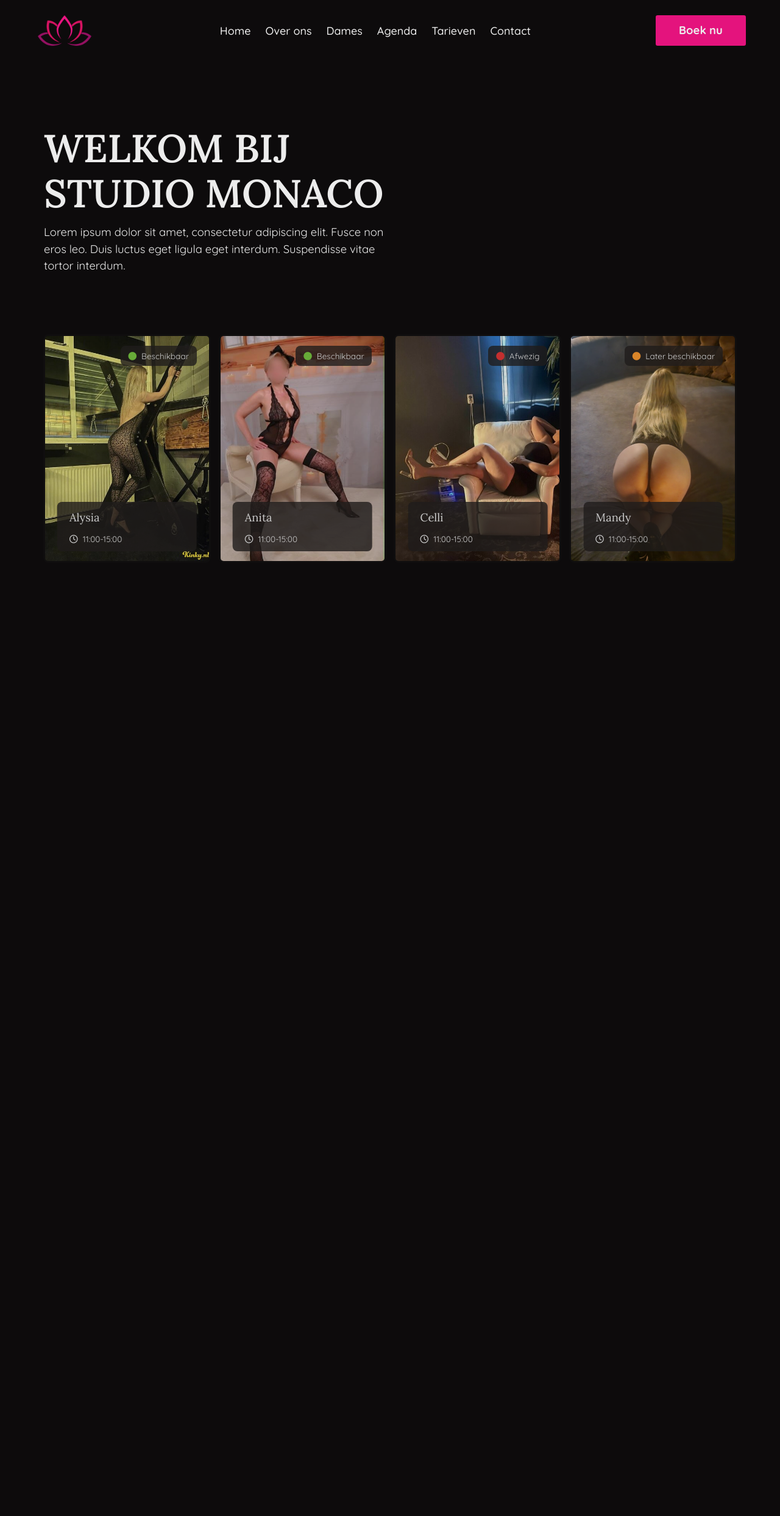
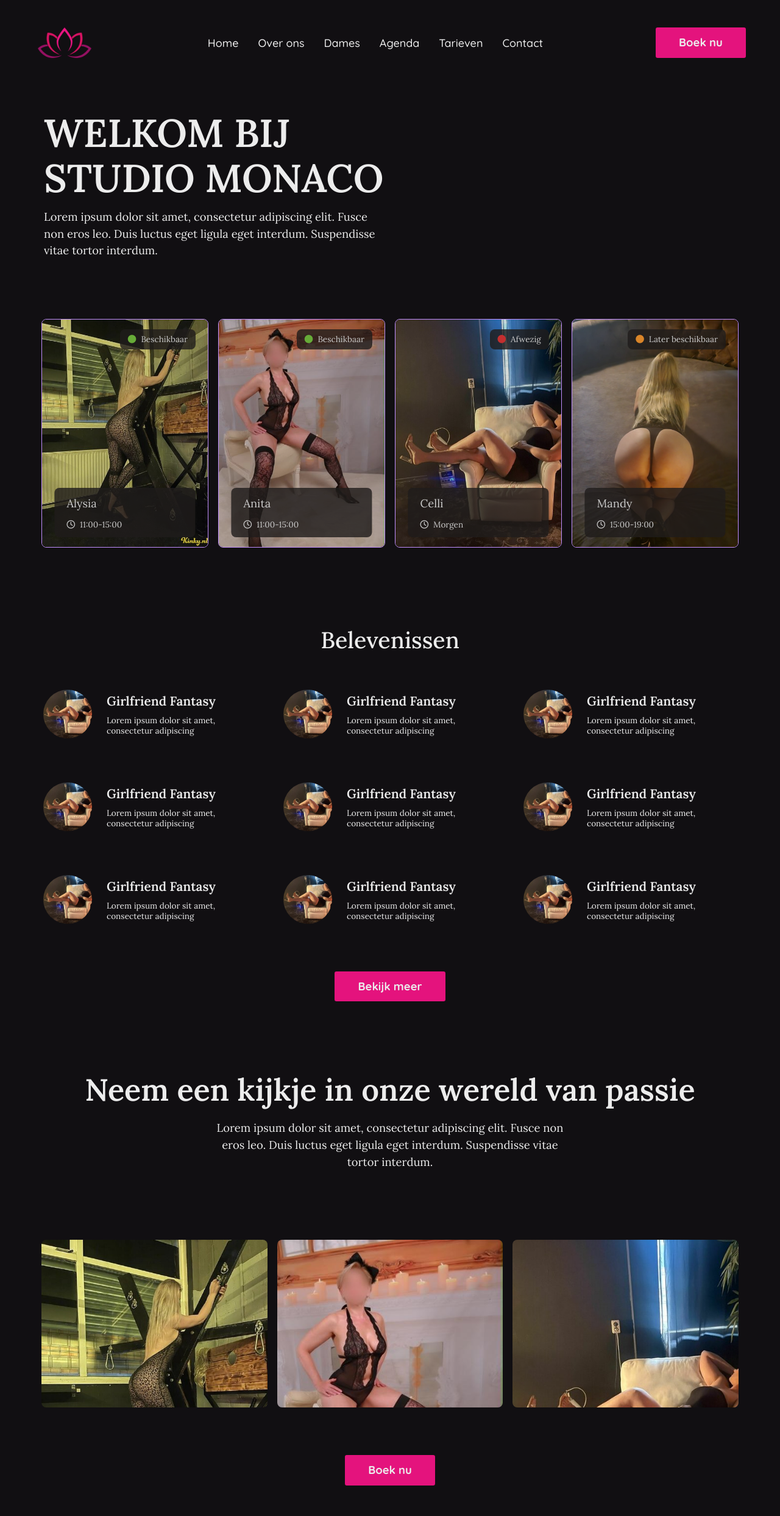
Before and after one commit to shimmy-aga/studio-monaco, a PHP site: page / in a window 1280 px wide. Shown: the whole page at 61% size. Before the commit the page ends 920 px from the top, so only its background shows below. Run offline with PHP 8.4, Linux system fonts and the light colour scheme; some libraries are stand-ins or nearby versions.

Commit message:
Highlight section + banner section

```diff
--- a/assets/css/style.css
+++ b/assets/css/style.css
@@ -26,7 +26,7 @@
    /* Theme colors */
    --color-primary: #e4137d;
    --color-secondary: #c18efe;
-   --color-dark: #0d0b0c;
+   --color-dark: #110f12;
    --color-light: #ececec;
 
    /* Raw theme colors */
@@ -91,7 +91,6 @@ a, button {
 h1, h2, h3, h4, h5 {
    font-family: inherit;
    line-height: 1.25;
-   text-wrap: balance;
    word-wrap: break-word;
 }
 
@@ -121,12 +120,19 @@ img, svg, picture {
 
 .nav {
    position: fixed;
-   top: 0; left: 0;
+   top: 20px; left: 0;
    width: 100%;
    z-index: 999;
    margin: 0 auto;
    font-family: var(--font-secondary);
+   background-color: var(--color-dark);
    font-weight: 500;
+   transition: all 0.3s ease;
+}
+
+.nav.on-scroll {
+   top: 0;
+   box-shadow: rgba(var(--color-dark-raw), 0.3) 0px 1px 5px;
 }
 
 .nav .container {
@@ -149,7 +155,7 @@ img, svg, picture {
    position: relative;
    display: inline-block;
    display: flex; flex-direction: row;
-   column-gap: 1.5rem;
+   column-gap: 2rem;
 }
 
 .nav .btn {
@@ -161,7 +167,7 @@ img, svg, picture {
 /* == Hero ========================== */
 
 .section.hero {
-   padding-top: 175px;
+   padding-top: 150px;
 }
 
 
@@ -173,7 +179,7 @@ img, svg, picture {
 .section {
    position: relative;
    width: 100%;
-   padding: 100px 0;
+   padding: 50px 0;
 }
 
 .section .container {
@@ -198,23 +204,58 @@ img, svg, picture {
    z-index: 1;
 }
 
+.single {
+   display: flex; flex-direction: column;
+   row-gap: 1.25rem;
+   text-align: center; justify-content: center; align-items: center;
+   max-width: 1200px;
+   margin: auto;
+   padding: 1rem;
+}
+
+/* == Cards ========================= */
+
 .cards-wrapper {
    position: relative;
    text-align: center;
    margin-top: 70px;
-   padding: 1.5rem;
+   padding: 1.75rem;
+
+   display: flex;
+   flex-wrap: wrap;
+   justify-content: center;
+   gap: 1rem;
 }
 
 .card {
    position: relative;
-   display: inline-block;
-   width: 275px; height: 375px;
-   margin: 0.25rem;
-   border-radius: 0.5rem;
    z-index: 1;
    transition: all 0.25s ease;
    overflow: hidden;
    cursor: pointer;
+   border: solid 1px var(--color-secondary);
+   border-radius: 0.5rem;
+}
+
+.static-card {
+   position: relative;
+   z-index: 1;
+   overflow: hidden;
+   border-radius: 0.5rem;
+}
+
+.card.slim, .static-card.slim {
+   height: 375px;
+   flex: 1 1 265px;
+   min-width: 250px;
+   max-width: 300px;
+}
+
+.card.wide, .static-card.wide {
+   height: 275px;
+   flex: 1 1 365px;
+   min-width: 325px;
+   max-width: 425px;
 }
 
 .card:after {
@@ -272,14 +313,51 @@ img, svg, picture {
    object-position: top;
 }
 
-.card.card-glass {
-   border: 0.2rem solid rgba(0, 0, 0, 0.1);
-   background-color: rgba(73, 73, 73, 0.1);
-   backdrop-filter: blur(10px);
+.card:hover {
+   transform: translateY(-12.5px);
 }
 
-.card:hover {
-   transform: translateY(-12.5px);
+/* == Highlights ==================== */
+
+.highlights-wrapper {
+   position: relative;
+   text-align: center;
+   margin-top: 30px;
+   padding: 1.75rem;
+   display: flex;
+   flex-wrap: wrap;
+   justify-content: center;
+   column-gap: 2.75rem; row-gap: 4.5rem;
+}
+
+.highlight {
+   position: relative;
+   text-align: left;
+   transition: all 0.25s ease;
+   overflow: hidden;
+   flex: 1 1 325px;
+   min-width: 250px;
+   max-width: 350px;
+   display: flex; flex-direction: row;
+   row-gap: 1rem;
+}
+
+.highlight .tiny-img-mask {
+   position: relative;
+   width: 80px; height: 80px;
+   overflow: hidden;
+   border-radius: 50%;
+   flex-shrink: 0;
+}
+
+.highlight .tiny-img-mask img {
+   width: 100%; height: 100%;
+   object-fit: cover;
+}
+
+.highlight .vertical-wrapper {
+   margin: auto;
+   margin-left: 1.5rem;
 }
 
 
@@ -316,10 +394,18 @@ img, svg, picture {
 /* ================================== */
 
 
+.primary-font {
+   font-family: var(--font-primary);
+}
+
+.secondary-font {
+   font-family: var(--font-secondary);
+}
+
 .title-small {
    font-family: inherit;
    font-size: clamp(1.75rem, 4vw, 2.35rem);
-   font-weight: 600;
+   font-weight: 500;
    line-height: 1.25;
 }
 
@@ -355,22 +441,74 @@ img, svg, picture {
    line-height: 1.5;
 }
 
-.primary-font {
-   font-family: var(--font-primary);
+.font-weight-900 {
+   font-weight: 900;
 }
 
-.secondary-font {
-   font-family: var(--font-secondary);
+.font-weight-800 {
+   font-weight: 800;
 }
 
-.emoji {
-  font-family: "Apple Color Emoji","Segoe UI Emoji","Segoe UI Symbol",
-               "Noto Color Emoji", "EmojiOne Color", sans-serif;
-  font-size: 1em; line-height: 1;
+.font-weight-700 {
+   font-weight: 700;
 }
 
+.font-weight-600 {
+   font-weight: 600;
+}
 
+.font-weight-500 {
+   font-weight: 500;
+}
 
+.font-weight-400 {
+   font-weight: 400;
+}
+
+.font-weight-300 {
+   font-weight: 300;
+}
+
+.font-weight-200 {
+   font-weight: 200;
+}
+
+.font-weight-100 {
+   font-weight: 100;
+}
+
+.text-center {
+   text-align: center;
+}
+
+.vertical-wrapper {
+   display: flex; flex-direction: column;
+   row-gap: 0.5rem;
+}
+
+.mt-top-25 {
+   margin-top: 25px;
+}
+
+.mt-top-50 {
+   margin-top: 50px;
+}
+
+.mt-top-75 {
+   margin-top: 75px;
+}
+
+.mt-top-100 {
+   margin-top: 100px;
+}
+
+.max-width-400 {
+   max-width: 400px;
+}
+
+.max-width-600 {
+   max-width: 600px;
+}
 
 
 
--- a/index.html
+++ b/index.html
@@ -24,10 +24,10 @@
 <body>
 
 
-    <!-- HEADER & NAV -->
-    <!-- ------------ -->
+    <!-- HEADER & NAV --><!-- ------------------ --><!-- ------------------ --><!-- ------------------ -->
+    <!-- ------------ --><!-- ------------------ --><!-- ------------------ --><!-- ------------------ -->
 
-    <nav class="nav">
+    <nav id="nav" class="nav">
         <div class="container">
 
             <div class="logo">
@@ -49,8 +49,8 @@
     </nav>
 
 
-    <!-- HERO SECTION -->
-    <!-- ------------ -->
+    <!-- HERO SECTION --><!-- ------------------ --><!-- ------------------ --><!-- ------------------ -->
+    <!-- ------------ --><!-- ------------------ --><!-- ------------------ --><!-- ------------------ -->
 
     <section class="hero section">
         <div class="container flexbox">
@@ -65,7 +65,7 @@
 
             <div class="cards-wrapper">
 
-                <div class="card card-glass">
+                <div class="card slim">
 
                     <img src="assets/media/alysia.jpg" alt="">
                     <div class="info">
@@ -78,7 +78,7 @@
 
                 </div>
 
-                <div class="card card-glass">
+                <div class="card slim">
 
                     <img src="assets/media/anita.jpg" alt="">
                     <div class="info">
@@ -91,12 +91,12 @@
 
                 </div>
 
-                <div class="card card-glass">
+                <div class="card slim">
 
                     <img src="assets/media/celli.jpg" alt="">
                     <div class="info">
                         <p class="text-medium">Celli</p>
-                        <p class="text-small secondary-font"><i class="fa-regular fa-clock"></i>11:00-15:00</p>
+                        <p class="text-small secondary-font"><i class="fa-regular fa-clock"></i>Morgen</p>
                     </div>
                     <div class="checker offline">
                         <p  class="text-small secondary-font"><i class="fa-solid fa-circle"></i>Afwezig</p>
@@ -104,12 +104,12 @@
 
                 </div>
 
-                <div class="card card-glass">
+                <div class="card slim">
 
                     <img src="assets/media/mandy.jpg" alt="">
                     <div class="info">
                         <p class="text-medium">Mandy</p>
-                        <p class="text-small secondary-font"><i class="fa-regular fa-clock"></i>11:00-15:00</p>
+                        <p class="text-small secondary-font"><i class="fa-regular fa-clock"></i>15:00-19:00</p>
                     </div>
                     <div class="checker sleep">
                         <p  class="text-small secondary-font"><i class="fa-solid fa-circle"></i>Later beschikbaar</p>
@@ -122,4 +122,153 @@
         </div>
     </section>
 
+
+    <!-- HIGHLIGHTS SECTION --><!-- ------------------ --><!-- ------------------ --><!-- ------------------ -->
+    <!-- ------------------ --><!-- ------------------ --><!-- ------------------ --><!-- ------------------ -->
+
+    <section class="section">
+        <div class="container flexbox">
+
+            <h1 class="title-small text-center">Belevenissen</h1>
+
+            <div class="highlights-wrapper">
+
+                <div class="highlight">
+
+                    <div class="tiny-img-mask"><img src="assets/media/celli.jpg" alt=""></div>
+                    <div class="vertical-wrapper">
+                        <h1 class="text-big font-weight-600">Girlfriend Fantasy</h1>
+                        <p class="text-small secondary-font">Lorem ipsum dolor sit amet, consectetur adipiscing</p>
+                    </div>
+
+                </div>
+
+                <div class="highlight">
+
+                    <div class="tiny-img-mask"><img src="assets/media/celli.jpg" alt=""></div>
+                    <div class="vertical-wrapper">
+                        <h1 class="text-big font-weight-600">Girlfriend Fantasy</h1>
+                        <p class="text-small secondary-font">Lorem ipsum dolor sit amet, consectetur adipiscing</p>
+                    </div>
+
+                </div>
+
+                <div class="highlight">
+
+                    <div class="tiny-img-mask"><img src="assets/media/celli.jpg" alt=""></div>
+                    <div class="vertical-wrapper">
+                        <h1 class="text-big font-weight-600">Girlfriend Fantasy</h1>
+                        <p class="text-small secondary-font">Lorem ipsum dolor sit amet, consectetur adipiscing</p>
+                    </div>
+
+                </div>
+
+                <div class="highlight">
+
+                    <div class="tiny-img-mask"><img src="assets/media/celli.jpg" alt=""></div>
+                    <div class="vertical-wrapper">
+                        <h1 class="text-big font-weight-600">Girlfriend Fantasy</h1>
+                        <p class="text-small secondary-font">Lorem ipsum dolor sit amet, consectetur adipiscing</p>
+                    </div>
+
+                </div>
+
+                <div class="highlight">
+
+                    <div class="tiny-img-mask"><img src="assets/media/celli.jpg" alt=""></div>
+                    <div class="vertical-wrapper">
+                        <h1 class="text-big font-weight-600">Girlfriend Fantasy</h1>
+                        <p class="text-small secondary-font">Lorem ipsum dolor sit amet, consectetur adipiscing</p>
+                    </div>
+
+                </div>
+
+                <div class="highlight">
+
+                    <div class="tiny-img-mask"><img src="assets/media/celli.jpg" alt=""></div>
+                    <div class="vertical-wrapper">
+                        <h1 class="text-big font-weight-600">Girlfriend Fantasy</h1>
+                        <p class="text-small secondary-font">Lorem ipsum dolor sit amet, consectetur adipiscing</p>
+                    </div>
+
+                </div>
+
+                <div class="highlight">
+
+                    <div class="tiny-img-mask"><img src="assets/media/celli.jpg" alt=""></div>
+                    <div class="vertical-wrapper">
+                        <h1 class="text-big font-weight-600">Girlfriend Fantasy</h1>
+                        <p class="text-small secondary-font">Lorem ipsum dolor sit amet, consectetur adipiscing</p>
+                    </div>
+
+                </div>
+
+                <div class="highlight">
+
+                    <div class="tiny-img-mask"><img src="assets/media/celli.jpg" alt=""></div>
+                    <div class="vertical-wrapper">
+                        <h1 class="text-big font-weight-600">Girlfriend Fantasy</h1>
+                        <p class="text-small secondary-font">Lorem ipsum dolor sit amet, consectetur adipiscing</p>
+                    </div>
+
+                </div>
+
+                <div class="highlight">
+
+                    <div class="tiny-img-mask"><img src="assets/media/celli.jpg" alt=""></div>
+                    <div class="vertical-wrapper">
+                        <h1 class="text-big font-weight-600">Girlfriend Fantasy</h1>
+                        <p class="text-small secondary-font">Lorem ipsum dolor sit amet, consectetur adipiscing</p>
+                    </div>
+
+                </div>
+
+            </div>
+
+            <div class="text-center mt-top-50"><a href="" class="btn btn-primary secondary-font">Bekijk meer</a></div>
+
+        </div>
+    </section>
+
+    <!-- BANNER SECTION --><!-- ------------------ --><!-- ------------------ --><!-- ------------------ -->
+    <!-- -------------- --><!-- ------------------ --><!-- ------------------ --><!-- ------------------ -->
+
+    <section class="section">
+        <div class="container flexbox">
+
+            <div class="single">
+                <h1 class="title-medium">Neem een kijkje in onze wereld van passie</h1>
+                <p class="text-medium secondary-font max-width-600">
+                    Lorem ipsum dolor sit amet, consectetur adipiscing elit. Fusce non eros leo.
+                    Duis luctus eget ligula eget interdum. Suspendisse vitae tortor interdum.
+                </p>
+            </div>
+
+            <div class="cards-wrapper">
+
+                <div class="static-card wide">
+
+                    <img src="assets/media/alysia.jpg" alt="">
+
+                </div>
+
+                <div class="static-card wide">
+
+                    <img src="assets/media/anita.jpg" alt="">
+
+                </div>
+
+                <div class="static-card wide">
+
+                    <img src="assets/media/celli.jpg" alt="">
+
+                </div>
+
+            </div>
+
+            <div class="text-center mt-top-50"><a href="" class="btn btn-primary secondary-font">Boek nu</a></div>
+
+        </div>
+    </section>
+
 </body>
```
Also changed, not shown: assets/js/main.js (+70 -0 lines).
